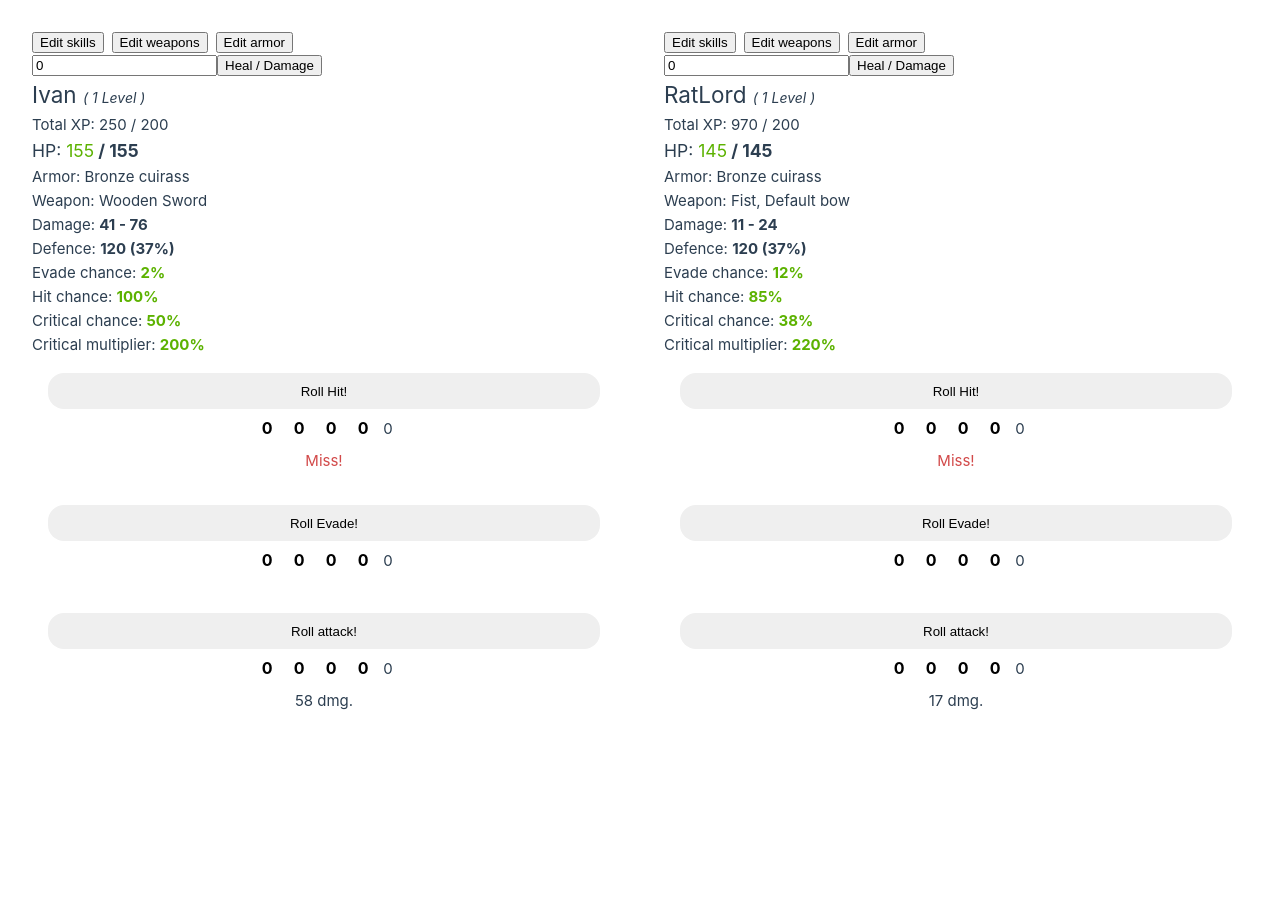
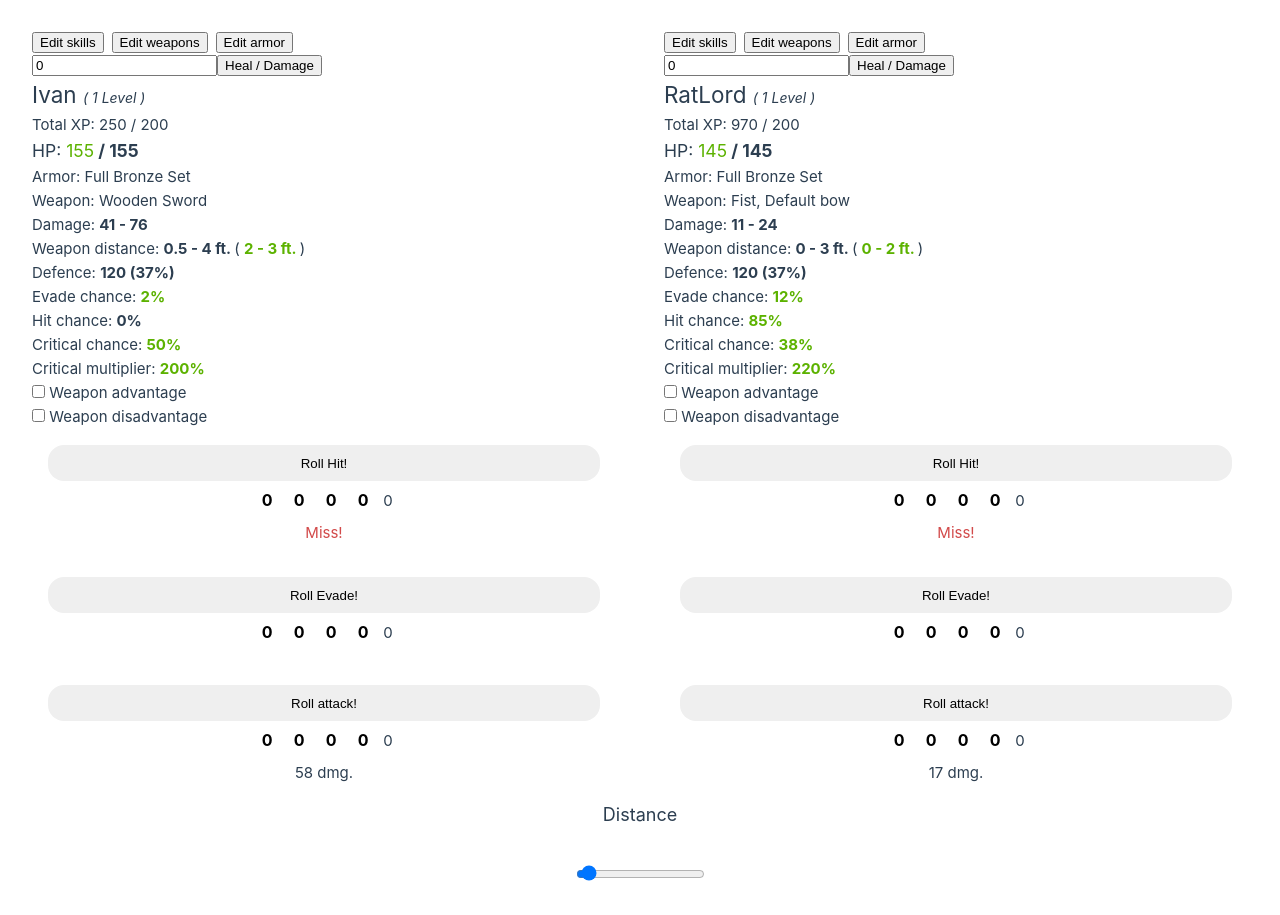
Before and after one commit to Stanislavsonder/fate-playground, a Vue app: page / in a window 1280 px wide. Before the commit the page ends 800 px from the top, so only its background shows below. Built offline with nearby package versions, Linux system fonts and the light colour scheme.

Commit message:
Distance added. Modal window fixes. Weapon advantages added

```diff
--- a/package.json
+++ b/package.json
@@ -10,6 +10,7 @@
 		"preview": "vite preview"
 	},
 	"dependencies": {
+		"@vueuse/core": "^10.7.2",
 		"pinia": "^2.1.7",
 		"sass": "^1.69.7",
 		"vue": "^3.4.14"
--- a/src/components/FatePrototype/Character/Character.vue
+++ b/src/components/FatePrototype/Character/Character.vue
@@ -68,6 +68,24 @@ function healDamage() {
 			</label>
 		</nav>
 		<Stats :character="character" />
+		<p>
+			<label>
+				<input
+					v-model="character.isWeaponAdvantageApplied"
+					type="checkbox"
+				/>
+				Weapon advantage
+			</label>
+		</p>
+		<p>
+			<label>
+				<input
+					v-model="character.isWeaponDisadvantageApplied"
+					type="checkbox"
+				/>
+				Weapon disadvantage
+			</label>
+		</p>
 		<RollHit :character="character" />
 		<RollEvade :character="character" />
 		<RollAttack :character="character" />
--- a/src/components/FatePrototype/Character/parts/Stats.vue
+++ b/src/components/FatePrototype/Character/parts/Stats.vue
@@ -29,6 +29,13 @@ defineProps<{
 	<p>
 		Damage:
 		<span class="stats__value"> {{ Math.round(character.minDamage) }} - {{ Math.round(character.maxDamage) }} </span>
+	</p>
+	<p>
+		Weapon distance:
+		<span class="stats__value"> {{ character.minWeaponDistance }} - {{ character.maxWeaponDistance }} ft. </span>
+		(
+		<span class="stats__value stats__value--positive"> {{ character.minEffectiveWeaponDistance }} - {{ character.maxEffectiveWeaponDistance }} ft. </span>
+		)
 	</p>
 	<p>
 		Defence:
--- a/src/components/FatePrototype/FightWindow.vue
+++ b/src/components/FatePrototype/FightWindow.vue
@@ -10,8 +10,8 @@ import { ArmorSlot, ArmorType } from '@/constants/Armor'
 import { EMPTY_SKILL_SET } from '@/constants/Character'
 import { copy } from '@/utils'
 
-const bronzeHelmetProps = {
-	name: 'Bronze cuirass',
+const bronzeFullSet = {
+	name: 'Full Bronze Set',
 	size: CharacterSize.Medium,
 	type: ArmorType.Medium,
 	defence: 100,
@@ -50,32 +50,6 @@ const bronzeHelmetProps = {
 	]
 }
 
-const glove = new Armor({
-	name: 'Glove of wolf',
-	size: CharacterSize.Medium,
-	type: ArmorType.Light,
-	defence: 3,
-	slots: [ArmorSlot.Fingers, ArmorSlot.Wrist],
-	modifiers: {
-		moveDistance: +2,
-		evadeChance: 0,
-		defence: -1
-	}
-})
-
-const boots = new Armor({
-	name: 'Boots of kek',
-	size: CharacterSize.Small,
-	type: ArmorType.Light,
-	defence: 4,
-	slots: [ArmorSlot.Foot, ArmorSlot.Foot, ArmorSlot.Fingers, ArmorSlot.Fingers],
-	modifiers: {
-		moveDistance: +5,
-		evadeChance: 0.1,
-		defence: 1
-	}
-})
-
 const woodenSword = new Weapon({
 	name: 'Wooden Sword',
 	quality: WeaponQuality.Garbage,
@@ -106,7 +80,7 @@ const ivan = reactive(
 		size: CharacterSize.Medium,
 		slots: [ArmorSlot.Ears, ArmorSlot.TopHead, ArmorSlot.Nose],
 		weapon: [woodenSword],
-		armor: [new Armor(copy(bronzeHelmetProps))]
+		armor: [new Armor(copy(bronzeFullSet))]
 	})
 )
 
@@ -154,115 +128,71 @@ const ratLord = reactive(
 		size: CharacterSize.Small,
 		slots: [ArmorSlot.Ears, ArmorSlot.TopHead, ArmorSlot.Nose],
 		weapon: [fist, bow],
-		armor: [new Armor(copy(bronzeHelmetProps))]
+		armor: [new Armor(copy(bronzeFullSet))]
 	})
 )
 
-const bonus = ref(false)
-const penalty = ref(false)
+const range = ref(10)
 
-watch(bonus, value => {
-	ivan.setWeaponBonus(value)
-})
-
-watch(penalty, value => {
-	ivan.setWeaponPenalty(value)
+watch(range, value => {
+	ivan.currentDistance = value
+	ratLord.currentDistance = value
 })
 </script>
 
 <template>
 	<div class="big-container">
 		<CharacterComponent v-model="ivan" />
-
 		<CharacterComponent v-model="ratLord" />
-		<!--		<div class="container">-->
-		<!--			<details>-->
-		<!--				<summary>-->
-		<!--					{{ bronzeHelmet.name }}-->
-		<!--				</summary>-->
-		<!--				<p>Defence: {{ bronzeHelmet.baseDefence }} +{{ bronzeHelmet.bonusDefence }} = {{ bronzeHelmet.totalDefence }}</p>-->
-		<!--				<p>Evade chance: {{ bronzeHelmet.evadeChance }}</p>-->
-		<!--			</details>-->
-		<!--			<details>-->
-		<!--				<summary>-->
-		<!--					{{ glove.name }}-->
-		<!--				</summary>-->
-		<!--				<p>Defence: {{ glove.baseDefence }} {{ glove.bonusDefence }} = {{ bronzeHelmet.totalDefence }}</p>-->
-		<!--				<p>Evade chance: {{ glove.evadeChance }}</p>-->
-		<!--			</details>-->
-
-		<!--			<details>-->
-		<!--				<summary>-->
-		<!--					{{ woodenSword.name }}-->
-		<!--				</summary>-->
-		<!--				<p>Type: {{ woodenSword.type.name }}</p>-->
-		<!--				<p>Distance: {{ woodenSword.type.minDistance }} - {{ woodenSword.type.maxDistance }} ft</p>-->
-		<!--				<p>Damage: {{ woodenSword.stats(bonus, penalty).minDamage }} - {{ woodenSword.stats(bonus, penalty).maxDamage }}</p>-->
-		<!--				<p>-->
-		<!--					Effective Distance:-->
-		<!--					{{ woodenSword.type.getMinEffectiveDistance(bonus, penalty) }}-->
-		<!--					- -->
-		<!--					{{ woodenSword.type.getMaxEffectiveDistance(bonus, penalty) }} ft.-->
-		<!--				</p>-->
-		<!--				<label>-->
-		<!--					<input-->
-		<!--						v-model="bonus"-->
-		<!--						type="checkbox"-->
-		<!--					/>-->
-		<!--					Activate weapon bonus-->
-		<!--				</label>-->
-		<!--				<br />-->
-		<!--				<label>-->
-		<!--					<input-->
-		<!--						v-model="penalty"-->
-		<!--						type="checkbox"-->
-		<!--					/>-->
-		<!--					Activate weapon penalty-->
-		<!--				</label>-->
-		<!--				<p>{{ woodenSword.type.stats(bonus, penalty) }}</p>-->
-		<!--				<p>{{ woodenSword.stats(bonus, penalty) }}</p>-->
-		<!--			</details>-->
-
-		<!--			<div>-->
-		<!--				<h2>-->
-		<!--					{{ ivan.name }}-->
-		<!--				</h2>-->
-		<!--				<p>Weapon: {{ ivan.weapon.name }}</p>-->
-		<!--				<p>Armor: {{ ivan.armor.map(e => e.name).join(', ') }}</p>-->
-		<!--				<p>Max HP: {{ ivan.maxHealthPoints }}</p>-->
-		<!--				<p>Current HP: {{ ivan.currenHealthPoints }}</p>-->
-		<!--				<p>Damage: {{ Math.round(ivan.minDamage) }} - {{ Math.round(ivan.maxDamage) }}</p>-->
-		<!--				<p>Hit chance: {{ Math.round(ivan.hitChance * 100) }}%</p>-->
-		<!--				<p>Critical chance: {{ Math.round(ivan.criticalChance * 100) }}%</p>-->
-		<!--				<p>Critical multiplier: {{ Math.round(ivan.criticalMultiplier * 100) }}%</p>-->
-		<!--				<p>Evade chance: {{ Math.round(ivan.evadeChance * 100) }}%</p>-->
-		<!--				<p>Defence: {{ Math.round(ivan.defence) }} ({{ Math.round(ivan.block * 100) }}%)</p>-->
-		<!--				<p>Skills:</p>-->
-		<!--				<ul>-->
-		<!--					<li-->
-		<!--						v-for="skill in Object.keys(ivan.skills)"-->
-		<!--						:key="skill"-->
-		<!--					>-->
-		<!--						{{ skill }}: {{ ivan.skills[skill].level }}-->
-		<!--					</li>-->
-		<!--				</ul>-->
-		<!--			</div>-->
-
-		<!--		</div>-->
-		<!--		<SkillEditor v-model="ivan.skills" />-->
+	</div>
+	<div class="distance">
+		<label class="distance__label">
+			Distance
+			<input
+				v-model="range"
+				type="number"
+				min="0"
+				max="200"
+				step="1"
+			/>
+			<input
+				v-model="range"
+				type="range"
+				min="0"
+				max="200"
+				step="0.1"
+			/>
+		</label>
 	</div>
 </template>
 
-<style lang="scss">
+<style scoped lang="scss">
 .big-container {
 	display: grid;
 	grid-template-columns: 1fr 1fr;
 	gap: 48px;
 }
 
-.container {
+.distance {
 	display: flex;
+	justify-content: center;
+	align-items: center;
 	flex-direction: column;
-	align-items: center;
+
+	&__label {
+		display: flex;
+		flex-direction: column;
+		text-align: center;
+		gap: 8px;
+		font-size: 18px;
+
+		input {
+			background-color: transparent;
+			border: none;
+			border-bottom: 2px solid white;
+			color: white;
+			text-align: center;
+		}
+	}
 }
 </style>
--- a/src/entities/Character.ts
+++ b/src/entities/Character.ts
@@ -52,9 +52,10 @@ export class Character implements ICharacter {
 	public armor: Armor[] = []
 	public wounds: Wound[] = []
 	public body: CharacterBody = []
+	public currentDistance: number = 0
 
-	private isWeaponBonusApplied = false
-	private isWeaponPenaltyApplied = false
+	public isWeaponAdvantageApplied = false
+	public isWeaponDisadvantageApplied = false
 	private activeWeaponIndex = 0
 
 	constructor(props: CharacterProps) {
@@ -72,14 +73,6 @@ export class Character implements ICharacter {
 
 	private static GetSkillTotalExperience(skill: Skill): number {
 		return SKILL_EXPERIENCE_CUP.slice(0, skill.level).reduce((a, b) => a + b, skill.experience)
-	}
-
-	setWeaponBonus(value: boolean): void {
-		this.isWeaponBonusApplied = value
-	}
-
-	setWeaponPenalty(value: boolean): void {
-		this.isWeaponPenaltyApplied = value
 	}
 
 	setSkillLevel(skill: keyof Skills, level: number): number {
@@ -111,11 +104,17 @@ export class Character implements ICharacter {
 		)
 
 		return Math.max(
-			Weapon.GetMedianStat('minDamage', this.weapon, this.activeWeaponIndex, this.isWeaponBonusApplied, this.isWeaponPenaltyApplied) *
+			Weapon.GetMedianStat('minDamage', this.weapon, this.activeWeaponIndex, this.isWeaponAdvantageApplied, this.isWeaponDisadvantageApplied) *
 				(1 +
 					damageTypeMultiplier +
 					weaponRangeMultiplier +
-					Weapon.GetMedianStat('damageMultiplier', this.weapon, this.activeWeaponIndex, this.isWeaponBonusApplied, this.isWeaponPenaltyApplied)),
+					Weapon.GetMedianStat(
+						'damageMultiplier',
+						this.weapon,
+						this.activeWeaponIndex,
+						this.isWeaponAdvantageApplied,
+						this.isWeaponDisadvantageApplied
+					)),
 			0
 		)
 	}
@@ -128,19 +127,41 @@ export class Character implements ICharacter {
 		)
 
 		return Math.max(
-			Weapon.GetMedianStat('maxDamage', this.weapon, this.activeWeaponIndex, this.isWeaponBonusApplied, this.isWeaponPenaltyApplied) *
+			Weapon.GetMedianStat('maxDamage', this.weapon, this.activeWeaponIndex, this.isWeaponAdvantageApplied, this.isWeaponDisadvantageApplied) *
 				(1 +
 					damageTypeMultiplier +
 					weaponRangeMultiplier +
-					Weapon.GetMedianStat('damageMultiplier', this.weapon, this.activeWeaponIndex, this.isWeaponBonusApplied, this.isWeaponPenaltyApplied)),
+					Weapon.GetMedianStat(
+						'damageMultiplier',
+						this.weapon,
+						this.activeWeaponIndex,
+						this.isWeaponAdvantageApplied,
+						this.isWeaponDisadvantageApplied
+					)),
 			0
 		)
+	}
+
+	get minWeaponDistance(): number {
+		return this.activeWeapon.getStat('minDistance')
+	}
+
+	get maxWeaponDistance(): number {
+		return this.activeWeapon.getStat('maxDistance')
+	}
+
+	get minEffectiveWeaponDistance(): number {
+		return this.activeWeapon.getStat('minEffectiveDistance')
+	}
+
+	get maxEffectiveWeaponDistance(): number {
+		return this.activeWeapon.getStat('maxEffectiveDistance')
 	}
 
 	get criticalChance(): number {
 		return Math.max(
 			getSkillBonus('criticalChance', this.skills) +
-				Weapon.GetMedianStat('criticalChance', this.weapon, this.activeWeaponIndex, this.isWeaponBonusApplied, this.isWeaponPenaltyApplied),
+				Weapon.GetMedianStat('criticalChance', this.weapon, this.activeWeaponIndex, this.isWeaponAdvantageApplied, this.isWeaponDisadvantageApplied),
 			0
 		)
 	}
@@ -149,7 +170,13 @@ export class Character implements ICharacter {
 		return Math.max(
 			BASE_CHARACTER_CRITICAL_MULTIPLIER +
 				getSkillBonus('criticalMultiplier', this.skills) +
-				Weapon.GetMedianStat('criticalMultiplier', this.weapon, this.activeWeaponIndex, this.isWeaponBonusApplied, this.isWeaponPenaltyApplied),
+				Weapon.GetMedianStat(
+					'criticalMultiplier',
+					this.weapon,
+					this.activeWeaponIndex,
+					this.isWeaponAdvantageApplied,
+					this.isWeaponDisadvantageApplied
+				),
 			0
 		)
 	}
@@ -159,7 +186,7 @@ export class Character implements ICharacter {
 			Math.max(
 				getSkillBonus('evadeChance', this.skills) +
 					Armor.GetEvadeChance(this.armor, this.body) +
-					Weapon.GetMedianStat('evadeChance', this.weapon, this.activeWeaponIndex, this.isWeaponBonusApplied, this.isWeaponPenaltyApplied),
+					Weapon.GetMedianStat('evadeChance', this.weapon, this.activeWeaponIndex, this.isWeaponAdvantageApplied, this.isWeaponDisadvantageApplied),
 				0
 			),
 			1
@@ -170,7 +197,7 @@ export class Character implements ICharacter {
 		return (
 			Math.round(
 				Armor.GetDefence(this.armor, this.body) +
-					Weapon.GetMedianStat('defence', this.weapon, this.activeWeaponIndex, this.isWeaponBonusApplied, this.isWeaponPenaltyApplied)
+					Weapon.GetMedianStat('defence', this.weapon, this.activeWeaponIndex, this.isWeaponAdvantageApplied, this.isWeaponDisadvantageApplied)
 			) *
 			(1 + getSkillBonus('defenceMultiplier', this.skills))
 		)
@@ -181,7 +208,24 @@ export class Character implements ICharacter {
 	}
 
 	get hitChance(): number {
-		return Math.max(Weapon.GetMedianStat('hitChance', this.weapon, this.activeWeaponIndex, this.isWeaponBonusApplied, this.isWeaponPenaltyApplied), 0)
+		if (this.currentDistance > this.maxWeaponDistance || this.currentDistance < this.minWeaponDistance) {
+			return 0
+		}
+
+		const baseChance = Math.max(
+			Weapon.GetMedianStat('hitChance', this.weapon, this.activeWeaponIndex, this.isWeaponAdvantageApplied, this.isWeaponDisadvantageApplied),
+			0
+		)
+
+		if (this.currentDistance >= this.minEffectiveWeaponDistance && this.currentDistance <= this.maxEffectiveWeaponDistance) {
+			return baseChance
+		}
+
+		const isBeforeEffective = this.currentDistance < this.minEffectiveWeaponDistance
+		const min = isBeforeEffective ? this.minWeaponDistance : this.maxEffectiveWeaponDistance
+		const max = isBeforeEffective ? this.minEffectiveWeaponDistance : this.maxWeaponDistance
+		const currentPercent = (this.currentDistance - (min - 0.1)) / (max + 0.1 - (min - 0.1))
+		return isBeforeEffective ? currentPercent : (1 - currentPercent) * baseChance
 	}
 
 	get level(): number {
@@ -218,7 +262,7 @@ export class Character implements ICharacter {
 	} {
 		const dice = this.rollDice()
 		const diceValue =
-			dice.reduce((a, b) => a + b.result, 0) + this.activeWeapon.getStat('diceResult', this.isWeaponBonusApplied, this.isWeaponPenaltyApplied)
+			dice.reduce((a, b) => a + b.result, 0) + this.activeWeapon.getStat('diceResult', this.isWeaponAdvantageApplied, this.isWeaponDisadvantageApplied)
 		const additionalChance = diceValue * DICE_HIT_MULTIPLIER * this.hitChance
 
 		return {
@@ -260,7 +304,6 @@ export class Character implements ICharacter {
 	}
 
 	public hit(hp: number) {
-		hp = Math.round(hp * (1 - Armor.BlockPercentage(this.defence)))
-		this.currenHealthPoints = Math.max(0, this.currenHealthPoints - hp)
+		this.currenHealthPoints = Math.max(0, this.currenHealthPoints - Math.round(hp * this.block))
 	}
 }
--- a/src/entities/Weapon.ts
+++ b/src/entities/Weapon.ts
@@ -81,17 +81,23 @@ export class Weapon implements IWeapon {
 		return Math.round(min + step * (rollResult + 4))
 	}
 
-	public static GetMedianStat(stat: keyof WeaponModifier, weapons: Weapon[], activeIndex: number, bonus = false, penalty = false): number {
+	public static GetMedianStat(
+		stat: keyof WeaponModifier,
+		weapons: Weapon[],
+		activeIndex: number,
+		isAdvantageApplied = false,
+		isDisadvantageApplied = false
+	): number {
 		let result = 0
 		weapons.forEach((weapon, index) => {
-			result += weapon.getStat(stat, index === activeIndex && bonus, index === activeIndex && penalty)
+			result += weapon.getStat(stat, index === activeIndex && isAdvantageApplied, index === activeIndex && isDisadvantageApplied)
 		})
 		return result / weapons.length
 	}
 
 	public static CombineStats = combineStats<keyof WeaponModifier>
 
-	public getStat(stat: keyof WeaponModifier, bonus = false, penalty = false): number {
+	public getStat(stat: keyof WeaponModifier, isAdvantageApplied = false, isDisadvantageApplied = false): number {
 		const stats: Partial<WeaponModifier> = {
 			minDamage: this.minDamage,
 			maxDamage: this.maxDamage,
@@ -100,6 +106,6 @@ export class Weapon implements IWeapon {
 			criticalMultiplier: this.criticalMultiplier
 		}
 
-		return Weapon.CombineStats(stat, [(stats[stat] || 0) + (this.modifiers[stat] || 0), this.type.getStat(stat, bonus, penalty)])
+		return Weapon.CombineStats(stat, [(stats[stat] || 0) + (this.modifiers[stat] || 0), this.type.getStat(stat, isAdvantageApplied, isDisadvantageApplied)])
 	}
 }
--- a/src/entities/WeaponType.ts
+++ b/src/entities/WeaponType.ts
@@ -5,8 +5,8 @@ interface IWeaponType extends WeaponDistancesModifier {
 	range: WeaponRange
 	damageMultiplier: number
 	hitChance: number
-	bonus: WeaponModifier
-	penalty: WeaponModifier
+	advantage: WeaponModifier
+	disadvantage: WeaponModifier
 }
 
 export class WeaponType implements IWeaponType {
@@ -16,8 +16,8 @@ export class WeaponType implements IWeaponType {
 	public readonly minEffectiveDistance: number
 	public readonly maxEffectiveDistance: number
 	public readonly maxDistance: number
-	public readonly bonus: WeaponModifier
-	public readonly penalty: WeaponModifier
+	public readonly advantage: WeaponModifier
+	public readonly disadvantage: WeaponModifier
 	public readonly hitChance: number
 	public readonly damageMultiplier: number
 
@@ -30,11 +30,11 @@ export class WeaponType implements IWeaponType {
 		this.maxDistance = props.maxDistance
 		this.damageMultiplier = props.damageMultiplier
 		this.hitChance = props.hitChance
-		this.bonus = props.bonus
-		this.penalty = props.penalty
+		this.advantage = props.advantage
+		this.disadvantage = props.disadvantage
 	}
 
-	getStat(stat: keyof WeaponModifier, bonus = false, penalty = false): number {
+	getStat(stat: keyof WeaponModifier, isAdvantageApplied = false, isDisadvantageApplied = false): number {
 		const stats: Partial<WeaponModifier> = {
 			minDistance: this.minDistance,
 			maxDistance: this.maxDistance,
@@ -44,6 +44,10 @@ export class WeaponType implements IWeaponType {
 			hitChance: this.hitChance
 		}
 
-		return Weapon.CombineStats(stat, [stats[stat] || 0, bonus ? this.bonus[stat] || 0 : 0, penalty ? this.penalty[stat] || 0 : 0])
+		return Weapon.CombineStats(stat, [
+			stats[stat] || 0,
+			isAdvantageApplied ? this.advantage[stat] || 0 : 0,
+			isDisadvantageApplied ? this.disadvantage[stat] || 0 : 0
+		])
 	}
 }
```
Also changed, not shown: src/components/FatePrototype/ModalWindow.vue (+8 -0 lines), src/constants/Weapons.ts (+6 -6 lines), 1 other file (tests, documents, lock files or other folders).
